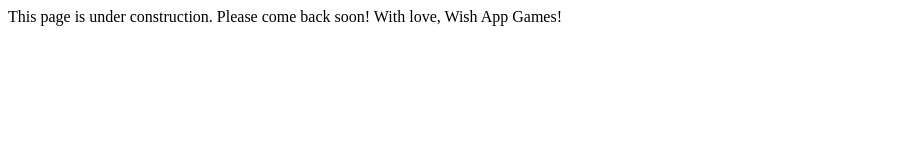
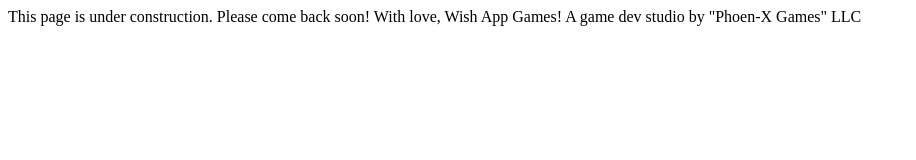
Before and after one commit to wishappgames/wishappgames.github.io, a plain HTML site: page index.html in a window 1280 px wide. Shown: the whole page, without its empty margins (0-916 px from the left). Drawn offline with Linux system fonts and the light colour scheme.

Commit message:
Update index.html
added business info

```diff
--- a/index.html
+++ b/index.html
@@ -4,6 +4,6 @@
 <title>Under Construction!  Visit Later for awesome games from Wish App Games! </title>
 </head>
 <body>
-<p>This page is under construction. Please come back soon! With love, Wish App Games! </p>
+<p>This page is under construction. Please come back soon! With love, Wish App Games! A game dev studio by "Phoen-X Games" LLC </p>
 </body>
 </html>
```
